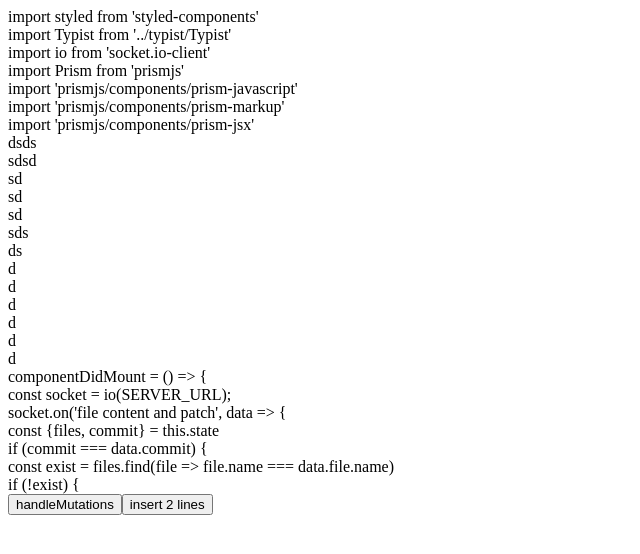
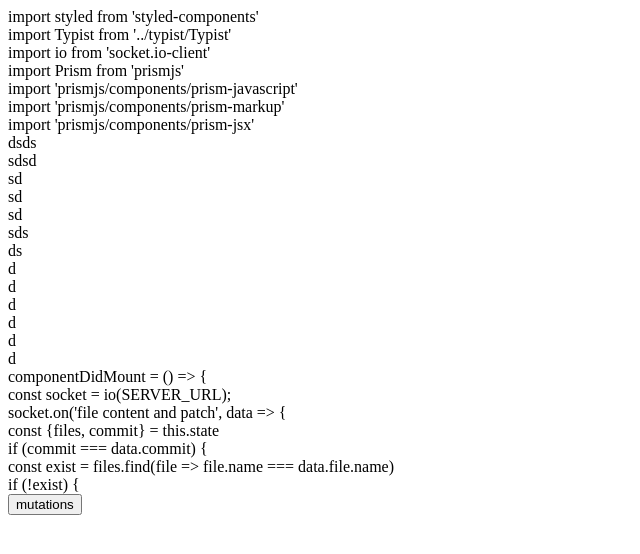
Before and after one commit to happypeter/patch-player, a React (Create React App) app in the folder client/: page / in a window 1280 px wide. Shown: the top 554 px of the page, without its empty margins (0-640 px from the left). Built offline with nearby package versions, Linux system fonts and the light colour scheme.

Commit message:
applyMutation with redux #12

```diff
--- a/client/src/actions/index.js
+++ b/client/src/actions/index.js
@@ -18,7 +18,7 @@ const typeCharacter = (character, index, dispatch) => {
       dispatch({ type: 'TYPE_CHARACTER', character, index })
       resolve()
     }
-    setTimeout(type, 1000)
+    setTimeout(type, 20)
   })
 }
 
--- a/client/src/components/Main.js
+++ b/client/src/components/Main.js
@@ -47,22 +47,12 @@ class Main extends Component {
 
   applyMutation = mutation => {
     if(mutation.type === 'DELETE') return this.props.removeLine(mutation)
-    return this.insertLine(mutation)
+    return this.props.insertLine(mutation)
   }
 
   handleMutations = mutations => {
     utils.eachMutationPromise(mutations, this.applyMutation)
   }
-
-  remove2Line = mutations => {
-    utils.eachMutationPromise(mutations, this.props.removeLine)
-  }
-
-  insert2Line = mutations => {
-    this.props.insertLine(mutations[0]).then(
-      () => this.props.insertLine(mutations[1]) )
-  }
-
 
   render() {
     console.log('this.props.textLines..', this.props.textLines)
@@ -78,12 +68,8 @@ class Main extends Component {
     return (
       <div>
         {innerTree}
-        {/* <button onClick={() => this.handleMutations(mutations)}> */}
-        <button onClick={() => this.remove2Line(mutations.slice(0, 2))} >
-          handleMutations
-        </button>
-        <button onClick={() => this.insert2Line(mutations.slice(0, 2))} >
-          insert 2 lines
+        <button onClick={() => this.handleMutations(mutations)}>
+          mutations
         </button>
       </div>
     )
```
